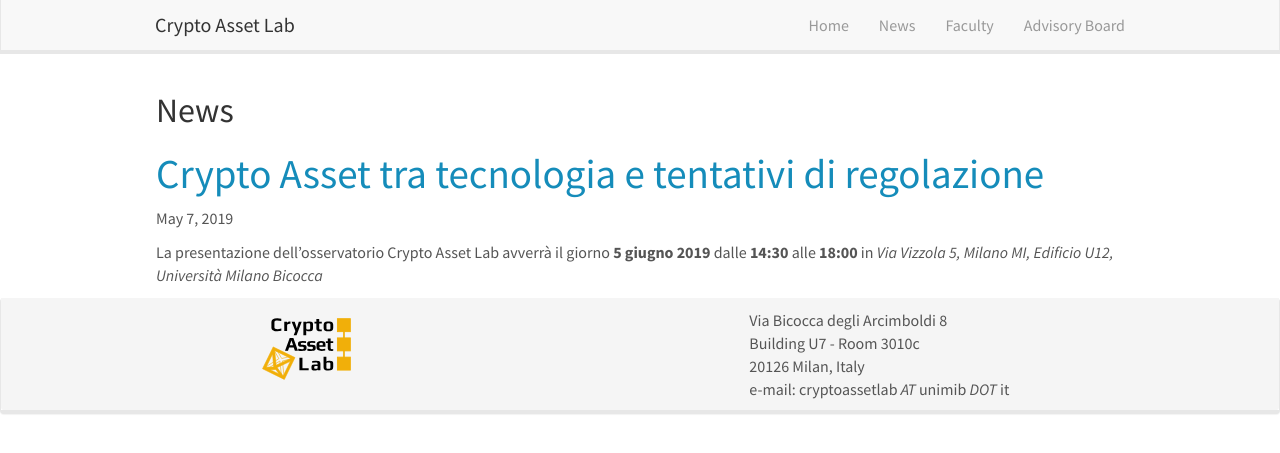
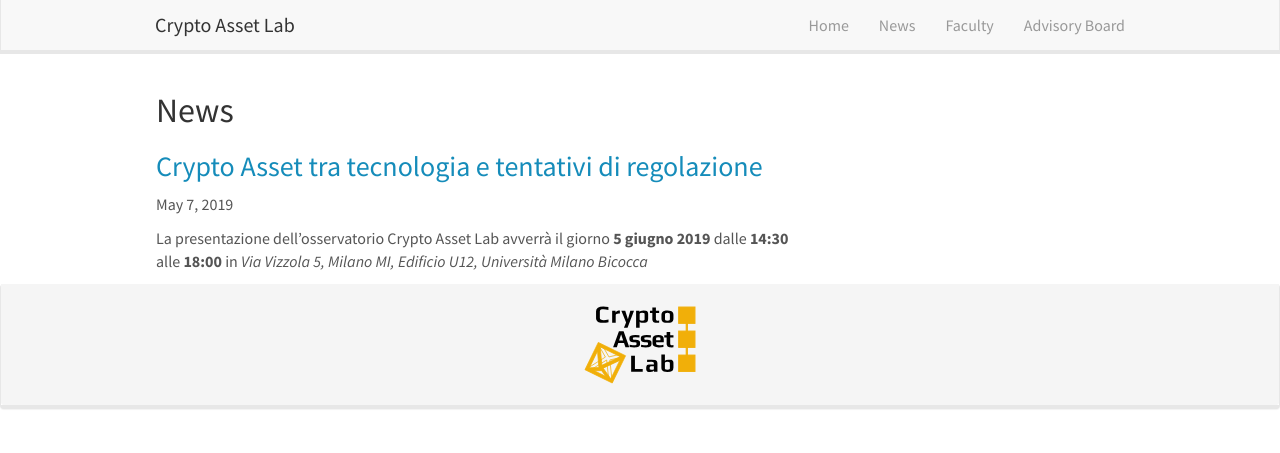
Before and after one commit to cryptoassetlab/cryptoassetlab.github.io, a Jekyll site: the page built from _pages/news.md, in a window 1280 px wide. Shown: the top 453 px of the page. Built offline with Jekyll 4.4.1, drawn with Linux system fonts in a browser that asks for light colours; nearby versions of some CDN libraries.

Commit message:
New layout for news page

```diff
--- a/_includes/footer.html
+++ b/_includes/footer.html
@@ -2,16 +2,10 @@
 	<div class="panel-footer">
 		<div class="container-fluid">
 			<div class="row">
-				<div class="col-sm-4">
+				<div class="col-sm-12">
 					<a href="{{ site.url }}{{ site.baseurl }}/">
-						<img src="{{ site.url }}{{ site.baseurl }}/images/cal6.svg" height="80" class="center">
+						<img src="{{ site.url }}{{ site.baseurl }}/images/cal6.svg" height="100" class="center">
 					</a>
-				</div>
-				<div class="col-sm-4 col-lg-offset-3">
-					Via Bicocca degli Arcimboldi 8<br>
-					Building U7 - Room 3010c<br>
-					20126 Milan, Italy<br>
-					e-mail: cryptoassetlab <em>AT</em> unimib <em>DOT</em> it
 				</div>
 			</div>
 		</div>
--- /dev/null
+++ b/_layouts/newslay.html
@@ -0,0 +1,9 @@
+---
+layout: default
+---
+
+<div id="newsid" class="col-sm-8">
+
+  {{ content }}
+
+</div>
--- a/_pages/news.md
+++ b/_pages/news.md
@@ -9,9 +9,9 @@
 
 {% for post in site.posts %}
 
-<h1 class="post-title">
+<h3 class="post-title">
     [{{ post.title }}]({{ post.url }})
-</h1>
+</h3>
 {{ post.date | date: "%b %e, %Y" }}
 
 {{ post.excerpt }}
```
Also changed, not shown: other parts of _pages/news.md (+1 -1 lines), _includes/news_bar.html (+4 -3 lines).
